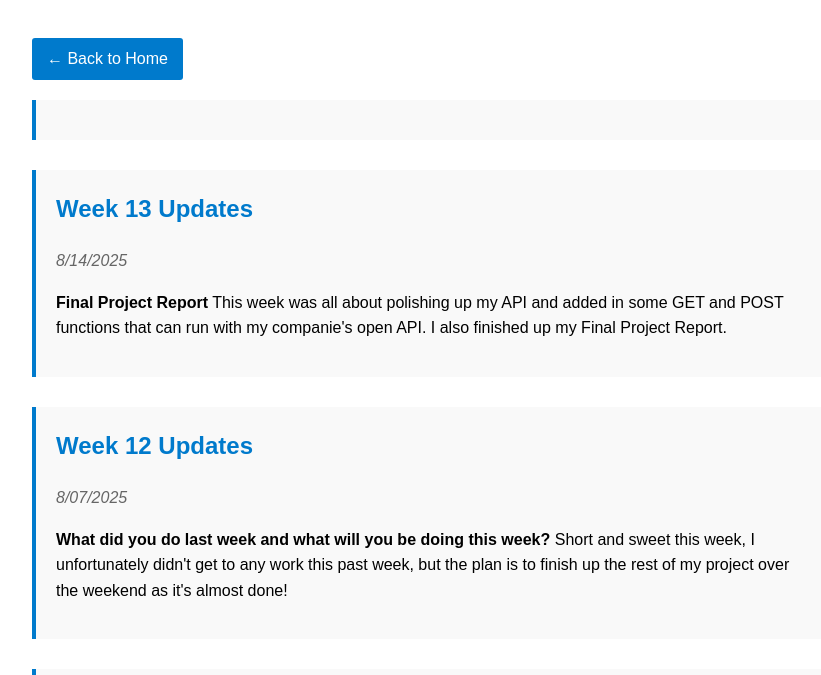
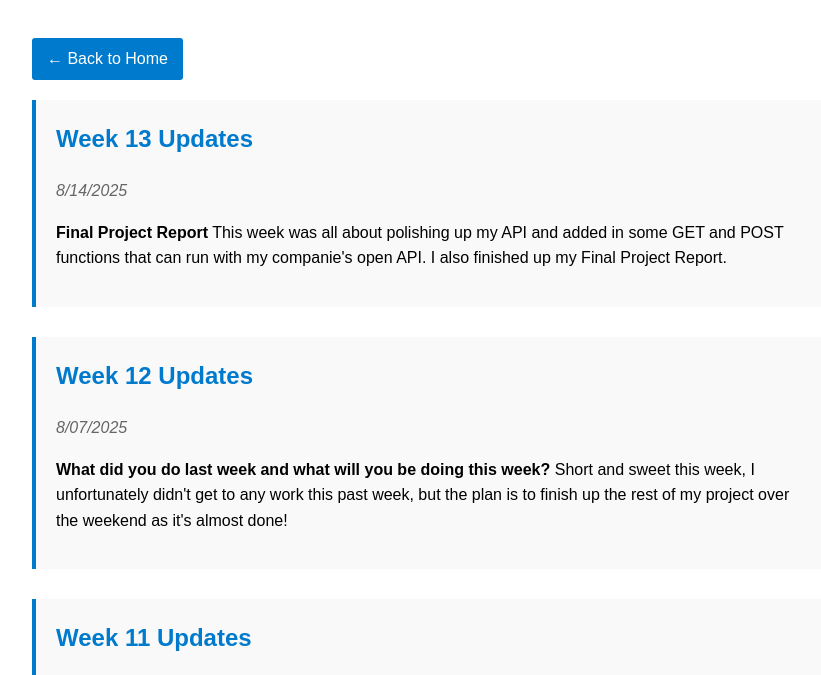
Before and after one commit to AnthonyK47/AkonAPI, a website: page git_website/weekly-updates.html in a window 1280 px wide. Shown: the part 108-783 px from the top of the page, without its empty margins (208-1029 px from the left). Drawn offline with Linux system fonts and the light colour scheme.

Commit message:
weekly update fix

```diff
--- a/git_website/weekly-updates.html
+++ b/git_website/weekly-updates.html
@@ -47,8 +47,6 @@
     <h1>Weekly Project Updates</h1>
 
     <a href="../index.html" class="back-link">← Back to Home</a>
-
-    <div class="week-section"></div>
 
     <div class="week-section">
         <h2>Week 13 Updates </h2>
```
